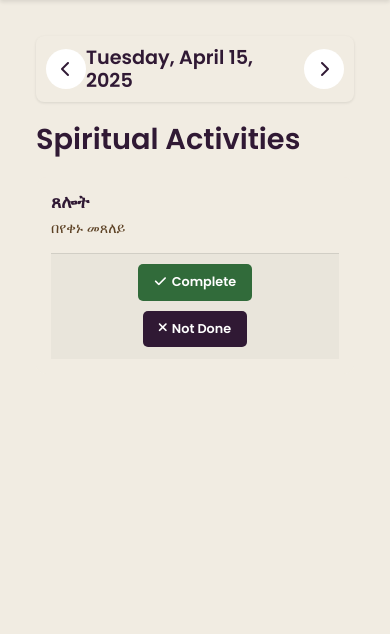
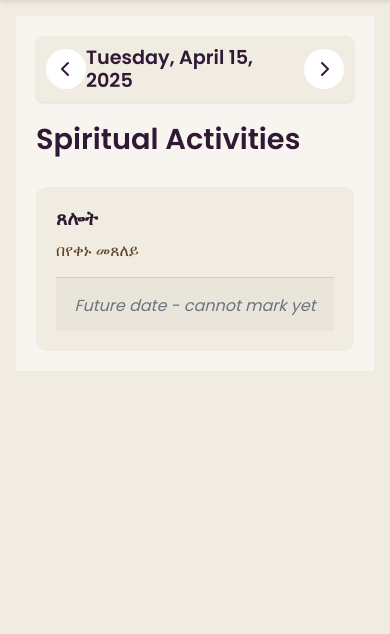
Before and after one commit to abela7/Hmamat, a PHP site: page /user/dashboard.php?date=2025-04-15 in a window 390 px wide. Shown: the part 57-691 px from the top of the page. Run offline with PHP 8.4, Linux system fonts and the light colour scheme; a user stored in the database is signed in; data comes from the database, SQL or seed files in the repository; data that the repository does not hold is empty; some libraries are stand-ins or nearby versions.

Commit message:
Enhance dashboard activity management with improved status handling and UI updates. Introduce future date validation for activity marking, update button styles for better accessibility, and refine AJAX error handling. Adjust CSS for a more cohesive design and improved mobile responsiveness.

```diff
--- a/user/dashboard.php
+++ b/user/dashboard.php
@@ -314,25 +314,35 @@ include_once '../includes/user_header.php';
                 <div class="activity-actions">
                     <?php if (isset($completed_activities[$activity['id']]) && $completed_activities[$activity['id']] == 'done'): ?>
                         <div class="status-badge completed">
-                            <i class="fas fa-check-circle"></i> <?php echo $language === 'am' ? 'ተጠናቋል' : 'Completed'; ?>
+                            <i class="fas fa-check-circle"></i> <?php echo $language === 'am' ? 'ተጠናቋል' : 'Complete'; ?>
                         </div>
+                        <?php if (strtotime($selected_date) <= strtotime(date('Y-m-d'))): ?>
                         <button class="reset-btn" onclick="resetActivity(<?php echo $activity['id']; ?>, '<?php echo $selected_date; ?>')">
                             <i class="fas fa-undo"></i> <?php echo $language === 'am' ? 'ዳግም አስጀምር' : 'Reset'; ?>
                         </button>
+                        <?php endif; ?>
                     <?php elseif (isset($completed_activities[$activity['id']]) && $completed_activities[$activity['id']] == 'missed'): ?>
                         <div class="status-badge missed">
                             <i class="fas fa-times-circle"></i> <?php echo $language === 'am' ? 'አልተጠናቀቀም' : 'Not Done'; ?>
                         </div>
+                        <?php if (strtotime($selected_date) <= strtotime(date('Y-m-d'))): ?>
                         <button class="reset-btn" onclick="resetActivity(<?php echo $activity['id']; ?>, '<?php echo $selected_date; ?>')">
                             <i class="fas fa-undo"></i> <?php echo $language === 'am' ? 'ዳግም አስጀምር' : 'Reset'; ?>
                         </button>
+                        <?php endif; ?>
                     <?php else: ?>
+                        <?php if (strtotime($selected_date) <= strtotime(date('Y-m-d'))): ?>
                             <button class="action-btn success" onclick="markComplete(<?php echo $activity['id']; ?>)">
                                 <i class="fas fa-check"></i> <?php echo $language === 'am' ? 'ተጠናቋል' : 'Complete'; ?>
                             </button>
                             <button class="action-btn secondary" onclick="markMissed(<?php echo $activity['id']; ?>)">
                                 <i class="fas fa-times"></i> <?php echo $language === 'am' ? 'አልተጠናቀቀም' : 'Not Done'; ?>
                             </button>
+                        <?php else: ?>
+                            <div class="future-message">
+                                <?php echo $language === 'am' ? 'ምክንያት የወደፊት ቀን ነው' : 'Future date - cannot mark yet'; ?>
+                            </div>
+                        <?php endif; ?>
                     <?php endif; ?>
                 </div>
             </div>
@@ -374,6 +384,7 @@ include_once '../includes/user_header.php';
     max-width: 800px;
     margin: 0 auto;
     padding: 20px;
+    background-color: #f8f5f0;
 }
 
 .simple-date-nav {
@@ -412,18 +423,18 @@ include_once '../includes/user_header.php';
 }
 
 .activity-title-section {
-    margin-bottom: 20px;
+    margin-bottom: 30px;
 }
 
 .main-title {
-    font-size: 1.8rem;
+    font-size: 2.2rem;
     color: #301934;
     margin-bottom: 5px;
     font-weight: 700;
 }
 
 .amharic-title {
-    font-size: 1.4rem;
+    font-size: 1.6rem;
     color: #5D4225;
     margin-top: 5px;
     font-weight: 500;
@@ -438,7 +449,7 @@ include_once '../includes/user_header.php';
 .activity-simple-item {
     background: #F1ECE2;
     border-radius: 10px;
-    padding: 15px;
+    padding: 20px;
 }
 
 .activity-info {
@@ -452,16 +463,16 @@ include_once '../includes/user_header.php';
 }
 
 .activity-name {
-    font-size: 1.1rem;
+    font-size: 1.3rem;
     font-weight: 600;
     color: #301934;
-    margin: 0 0 5px;
+    margin: 0 0 10px;
 }
 
 .activity-description {
     margin: 0;
     color: #5D4225;
-    font-size: 0.9rem;
+    font-size: 1rem;
 }
 
 .activity-actions {
@@ -469,18 +480,21 @@ include_once '../includes/user_header.php';
     justify-content: flex-end;
     gap: 10px;
     border-top: 1px solid rgba(0,0,0,0.1);
-    padding-top: 10px;
+    padding-top: 15px;
 }
 
 .action-btn {
-    padding: 8px 16px;
+    padding: 12px 24px;
     border-radius: 5px;
     border: none;
     font-weight: 600;
+    font-size: 1.1rem;
     cursor: pointer;
     display: flex;
     align-items: center;
-    gap: 5px;
+    gap: 8px;
+    width: 100%;
+    justify-content: center;
 }
 
 .action-btn.success {
@@ -494,12 +508,15 @@ include_once '../includes/user_header.php';
 }
 
 .status-badge {
-    padding: 5px 10px;
+    padding: 10px 15px;
     border-radius: 5px;
     font-weight: 600;
+    font-size: 1.1rem;
     display: flex;
     align-items: center;
-    gap: 5px;
+    gap: 8px;
+    width: 100%;
+    justify-content: center;
 }
 
 .status-badge.completed {
@@ -530,10 +547,34 @@ include_once '../includes/user_header.php';
     border-radius: 5px;
 }
 
+.future-message {
+    color: #6c757d;
+    font-style: italic;
+    text-align: center;
+    width: 100%;
+}
+
 @media (max-width: 576px) {
     .activity-actions {
         flex-direction: column;
         gap: 10px;
+    }
+
+    .main-title {
+        font-size: 1.8rem;
+    }
+
+    .amharic-title {
+        font-size: 1.4rem;
+    }
+
+    .activity-name {
+        font-size: 1.2rem;
+    }
+
+    .action-btn, .status-badge {
+        font-size: 1rem;
+        padding: 10px;
     }
 }
 </style>
@@ -605,6 +646,11 @@ $("#notDoneForm").submit(function(e) {
     const activityId = $("#activity_id").val();
     const reasonId = $("#reason_id").val();
 
+    if (!reasonId) {
+        alert("Please select a reason.");
+        return;
+    }
+
     $.ajax({
         url: "ajax/update_activity.php",
         method: "POST",
@@ -624,9 +670,12 @@ $("#notDoneForm").submit(function(e) {
                 window.location.href = 'dashboard.php?date=<?php echo $selected_date; ?>&scroll=' + scrollPosition;
             } else {
                 alert("Error: " + response.message);
+                console.log(response);
             }
         },
-        error: function() {
+        error: function(xhr, status, error) {
+            console.error("AJAX Error:", status, error);
+            console.log(xhr.responseText);
             alert("An error occurred. Please try again.");
         }
     });
@@ -780,32 +829,35 @@ $(document).ready(function() {
         const activityId = $("#activity_id").val();
         const reasonId = $("#reason_id").val();
 
+        if (!reasonId) {
+            alert("Please select a reason.");
+            return;
+        }
+
         $.ajax({
-            url: "submit_activity.php",
+            url: "ajax/update_activity.php",
             method: "POST",
             data: {
                 activity_id: activityId,
                 status: 'missed',
-                reason_id: reasonId
+                reason_id: reasonId,
+                date: '<?php echo $selected_date; ?>'
             },
             dataType: "json",
             success: function(response) {
                 if (response.success) {
-                    // Close modal
                     $("#notDoneModal").css("display", "none");
 
-                    // Update UI
-                    $(`#activity-\${activityId} .activity-actions`).html('<span class="badge bg-secondary">Not Completed</span> <button class="btn btn-sm btn-danger reset-activity" data-activity-id="' + activityId + '" data-date="<?php echo $selected_date; ?>"><i class="fas fa-undo"></i> Reset</button>');
-
-                    // Optional: Update points display
-                    setTimeout(function() {
-                        location.reload();
-                    }, 1000);
+                    // Reload page and maintain scroll position
+                    const scrollPosition = window.pageYOffset;
+                    window.location.href = 'dashboard.php?date=<?php echo $selected_date; ?>&scroll=' + scrollPosition;
                 } else {
                     alert("Error: " + response.message);
                 }
             },
-            error: function() {
+            error: function(xhr, status, error) {
+                console.error("AJAX Error:", status, error);
+                console.log(xhr.responseText);
                 alert("An error occurred. Please try again.");
             }
         });
```
Also changed, not shown: user/ajax/update_activity.php (+8 -1 lines). Lines whose indentation alone changed are shown as unchanged.
